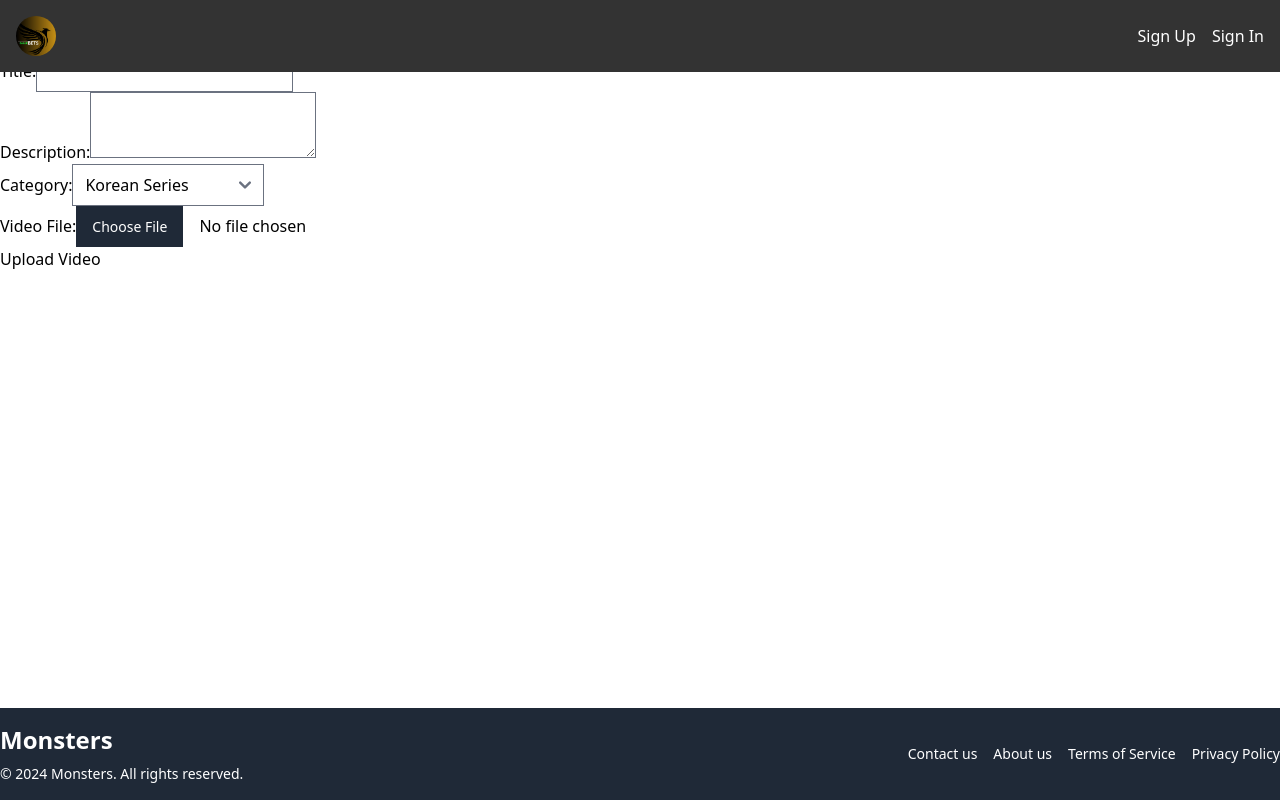
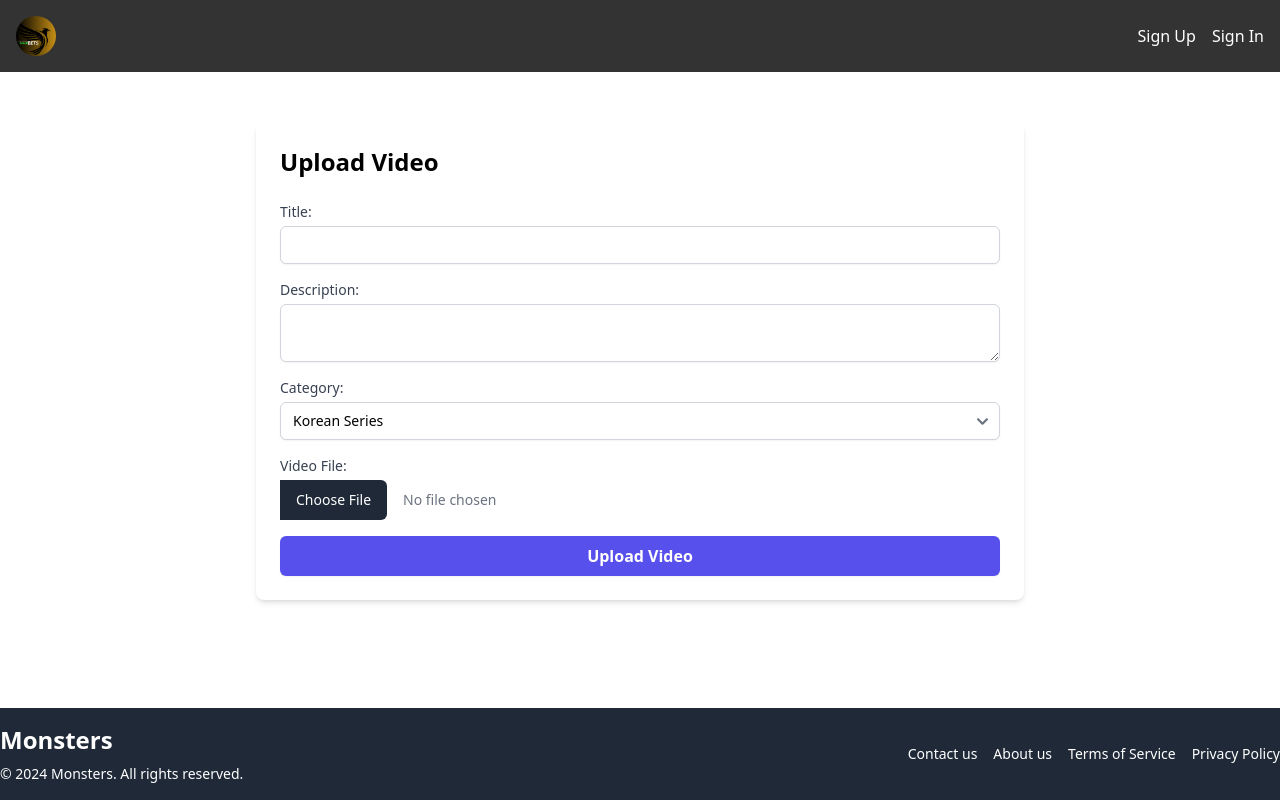
Before and after one commit to Vincentsang254/multiviewsplus-admin-page, a React (Create React App) app: page / in a window 1280 px wide. Built offline with nearby package versions, Linux system fonts and the light colour scheme; no server answers.

Commit message:
first commit

```diff
--- a/src/components/videos/VideoUpload.js
+++ b/src/components/videos/VideoUpload.js
@@ -1,7 +1,7 @@
 /** @format */
 
 import React, { useState } from "react";
-import { useDispatch, useSelector } from "react-redux";
+import { useDispatch } from "react-redux";
 import { createVideo } from "../../features/slice/videosSlice";
 import { toast } from "react-toastify";
 
@@ -46,11 +46,16 @@ const VideoUpload = () => {
 	};
 
 	return (
-		<div>
-			<h1>Upload Video</h1>
-			<form onSubmit={handleSubmit}>
+		<div className='max-w-3xl mx-auto p-6 bg-white shadow-md rounded-lg mt-24'>
+			<h1 className='text-2xl font-bold mb-6'>Upload Video</h1>
+			<form onSubmit={handleSubmit} className='space-y-4'>
 				<div>
-					<label htmlFor='name'>Title:</label>
+					<label
+						htmlFor='name'
+						className='block text-sm font-medium text-gray-700'
+					>
+						Title:
+					</label>
 					<input
 						type='text'
 						id='name'
@@ -58,26 +63,39 @@ const VideoUpload = () => {
 						value={formData.name}
 						onChange={handleInputChange}
 						required
+						className='mt-1 block w-full px-3 py-2 border border-gray-300 rounded-md shadow-sm focus:outline-none focus:ring-1 focus:ring-indigo-500 sm:text-sm'
 					/>
 				</div>
 				<div>
-					<label htmlFor='desc'>Description:</label>
+					<label
+						htmlFor='desc'
+						className='block text-sm font-medium text-gray-700'
+					>
+						Description:
+					</label>
 					<textarea
 						id='desc'
 						name='desc'
 						value={formData.desc}
 						onChange={handleInputChange}
 						required
+						className='mt-1 block w-full px-3 py-2 border border-gray-300 rounded-md shadow-sm focus:outline-none focus:ring-1 focus:ring-indigo-500 sm:text-sm'
 					/>
 				</div>
 				<div>
-					<label htmlFor='category'>Category:</label>
+					<label
+						htmlFor='category'
+						className='block text-sm font-medium text-gray-700'
+					>
+						Category:
+					</label>
 					<select
 						id='category'
 						name='category'
 						value={formData.category}
 						onChange={handleInputChange}
 						required
+						className='mt-1 block w-full px-3 py-2 border border-gray-300 rounded-md shadow-sm focus:outline-none focus:ring-1 focus:ring-indigo-500 sm:text-sm'
 					>
 						<option value='Korean Series'>Korean Series</option>
 						<option value='Documentaries'>Documentaries</option>
@@ -89,7 +107,12 @@ const VideoUpload = () => {
 					</select>
 				</div>
 				<div>
-					<label htmlFor='video'>Video File:</label>
+					<label
+						htmlFor='video'
+						className='block text-sm font-medium text-gray-700'
+					>
+						Video File:
+					</label>
 					<input
 						type='file'
 						id='video'
@@ -97,9 +120,15 @@ const VideoUpload = () => {
 						accept='video/mp4'
 						onChange={handleFileChange}
 						required
+						className='mt-1 block w-full text-sm text-gray-500 file:py-2 file:px-4 file:border file:border-gray-300 file:rounded-md file:text-sm file:font-medium file:bg-gray-50 hover:file:bg-gray-100'
 					/>
 				</div>
-				<button type='submit'>Upload Video</button>
+				<button
+					type='submit'
+					className='w-full px-4 py-2 bg-indigo-600 text-white font-semibold rounded-md shadow-sm hover:bg-indigo-700 focus:outline-none focus:ring-2 focus:ring-offset-2 focus:ring-indigo-500'
+				>
+					Upload Video
+				</button>
 			</form>
 		</div>
 	);
```
